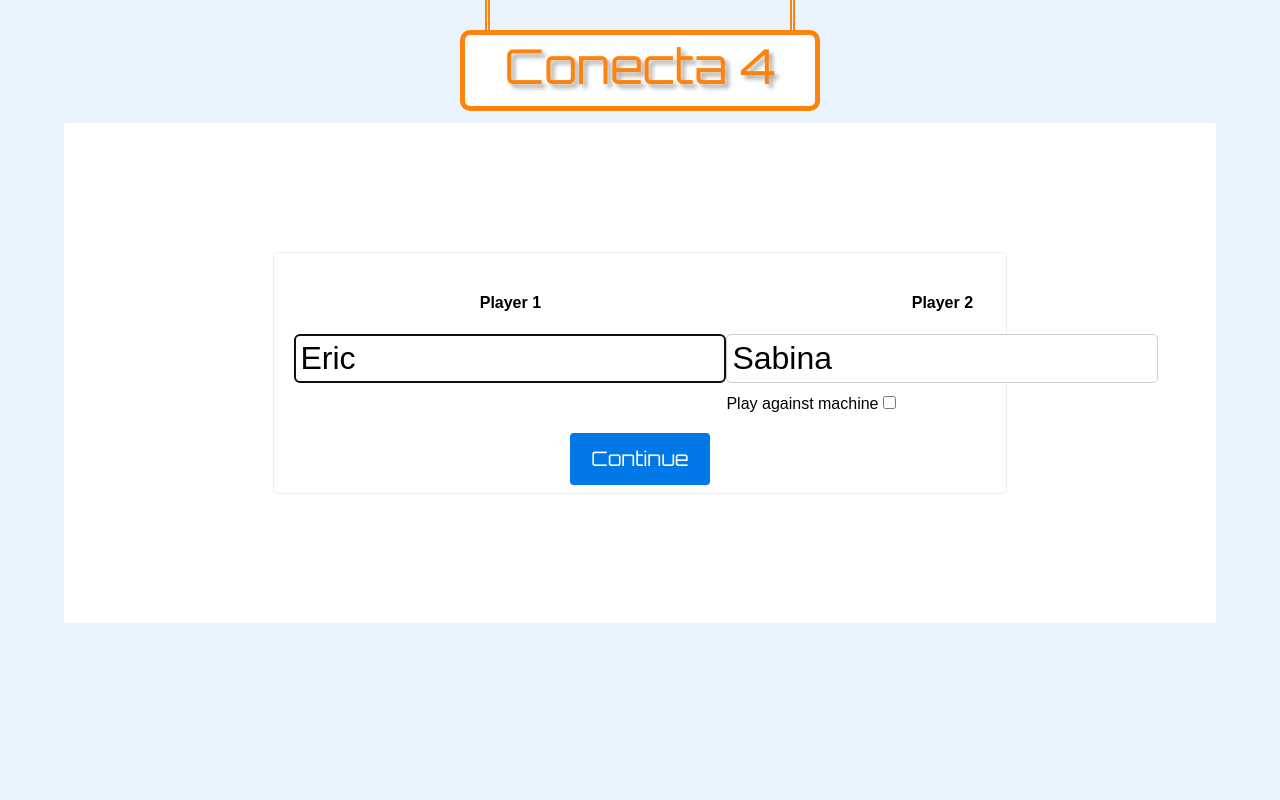
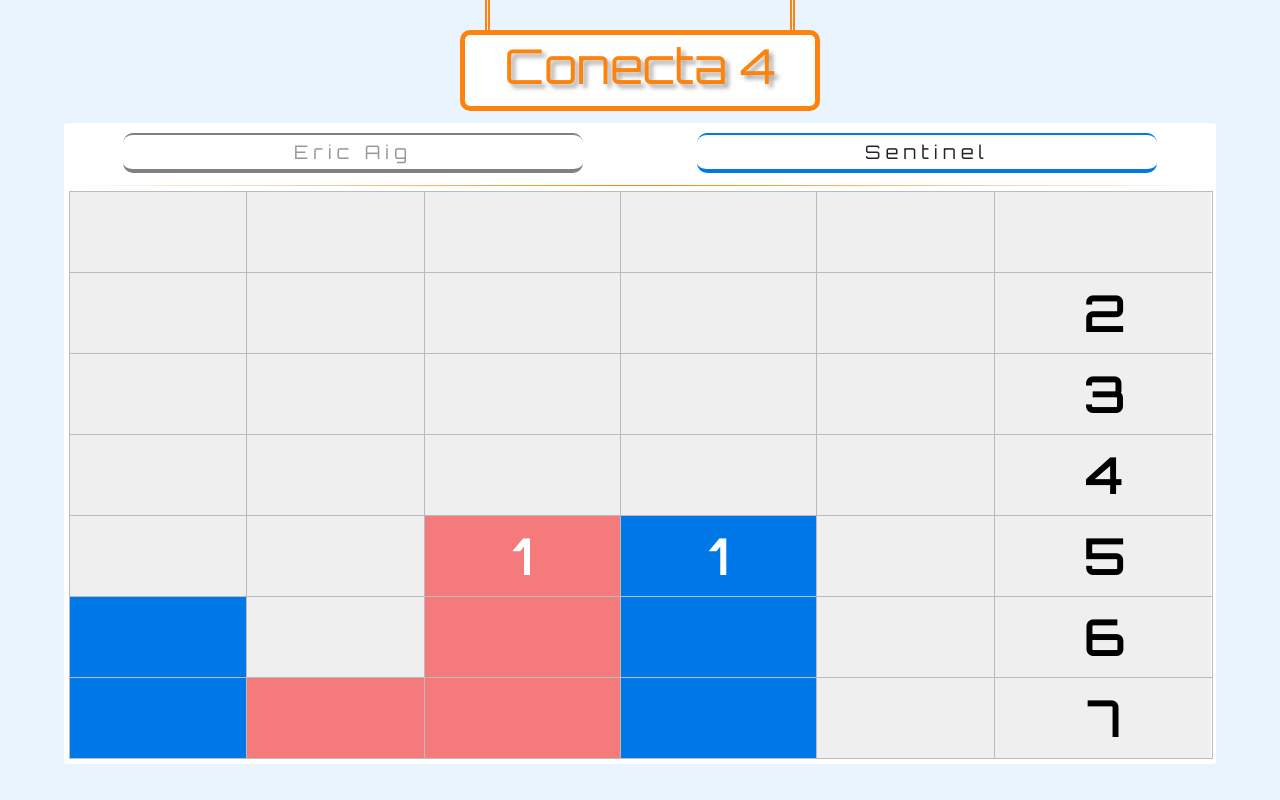
Before and after one commit to ericaig/conecta-4, a plain HTML site: page index.html in a window 1280 px wide. Drawn offline with Linux system fonts and the light colour scheme.

Commit message:
built blocks layout

```diff
--- a/index.css
+++ b/index.css
@@ -296,3 +296,53 @@ hr.gp-header-separator{
     padding: 0;
     margin: 0;
 }
+
+#interactive-blocks-container {
+    display: flex;
+    justify-content: space-between;
+    padding: 5px;
+}
+
+#interactive-blocks-container .ibc-column{
+    display: flex;
+    flex-direction: column;
+    flex: 1 1 auto;
+    background-color:#efefef;
+}
+
+#interactive-blocks-container .ibc-column:hover{
+    background-color: #ccc;
+}
+
+#interactive-blocks-container .ibc-column .block{
+    background-color: transparent;
+    width: 100%;
+    height: 80px;
+    border: 1px solid #bbbbbb;
+    border-bottom: 0;
+    cursor: pointer;
+    font-size: 2em;
+    display: flex;
+    align-items: center;
+    justify-content: center;
+}
+
+#interactive-blocks-container .ibc-column .block .block-num{
+    font-family: 'Orbitron', sans-serif;
+    padding: 0;
+    margin: 0;
+}
+
+#interactive-blocks-container .ibc-column .block:last-child{
+    border-bottom: 1px solid #bbbbbb;
+}
+
+#interactive-blocks-container .ibc-column .block.bl-active{
+    background-color: #0078e7;
+    color: #fff;
+}
+
+#interactive-blocks-container .ibc-column .block.rd-active{
+    background-color: #f57a7c;
+    color: #fff;
+}
--- a/index.html
+++ b/index.html
@@ -65,6 +65,63 @@
 					<div class="gp-player-section active"><h3 id="player2-name">Sentinel</h3></div>
 				</div>
 				<hr class="gp-header-separator"/>
+
+				<div id="interactive-blocks-container">
+					<div class="ibc-column">
+						<div class="block"></div>
+						<div class="block"></div>
+						<div class="block"></div>
+						<div class="block"></div>
+						<div class="block"></div>
+						<div class="block bl-active"></div>
+						<div class="block bl-active"></div>
+					</div>
+					<div class="ibc-column">
+						<div class="block"></div>
+						<div class="block"></div>
+						<div class="block"></div>
+						<div class="block"></div>
+						<div class="block"></div>
+						<div class="block"></div>
+						<div class="block rd-active"></div>
+					</div>
+					<div class="ibc-column">
+						<div class="block"></div>
+						<div class="block"></div>
+						<div class="block"></div>
+						<div class="block"></div>
+						<div class="block rd-active"><h1 class="block-num">1</h1></div>
+						<div class="block rd-active"></div>
+						<div class="block rd-active"></div>
+					</div>
+					<div class="ibc-column">
+						<div class="block"></div>
+						<div class="block"></div>
+						<div class="block"></div>
+						<div class="block"></div>
+						<div class="block bl-active"><h1 class="block-num">1</h1></div>
+						<div class="block bl-active"></div>
+						<div class="block bl-active"></div>
+					</div>
+					<div class="ibc-column">
+						<div class="block"></div>
+						<div class="block"></div>
+						<div class="block"></div>
+						<div class="block"></div>
+						<div class="block"></div>
+						<div class="block"></div>
+						<div class="block"></div>
+					</div>
+					<div class="ibc-column">
+						<div id="block-1" class="block"><h1 class="block-num hide">1</h1></div>
+						<div id="block-2" class="block"><h1 class="block-num">2</h1></div>
+						<div id="block-3" class="block"><h1 class="block-num">3</h1></div>
+						<div id="block-4" class="block"><h1 class="block-num">4</h1></div>
+						<div id="block-5" class="block"><h1 class="block-num">5</h1></div>
+						<div id="block-6" class="block"><h1 class="block-num">6</h1></div>
+						<div id="block-7" class="block"><h1 class="block-num">7</h1></div>
+					</div>
+				</div>
 			</div>
 		</div>
 	</section>
--- a/index.js
+++ b/index.js
@@ -174,7 +174,7 @@ class Conecta4 {
 			})
 		});
 
-		//self.showPage("gameplay");
+		self.showPage("gameplay");
 	}
 }
 
```
